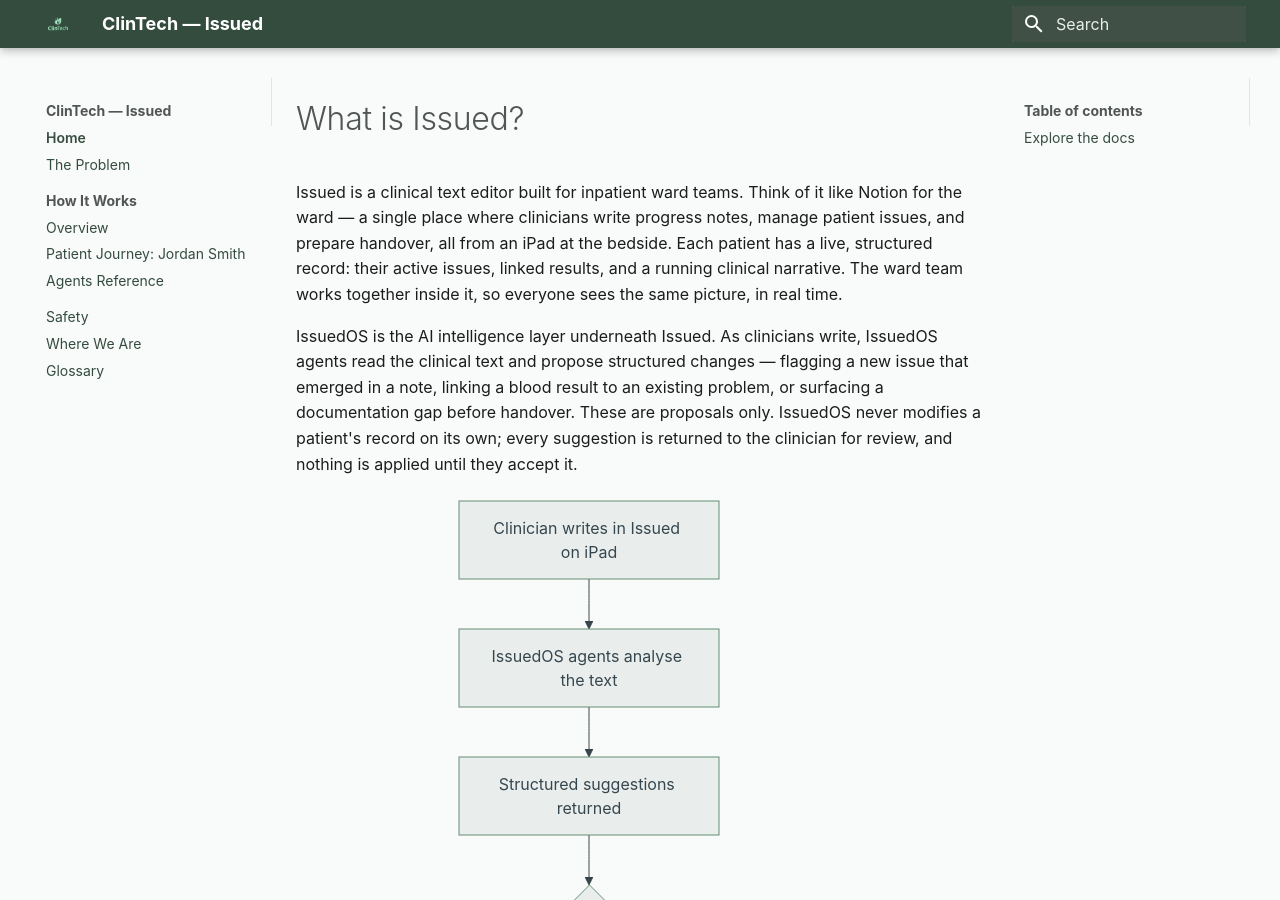
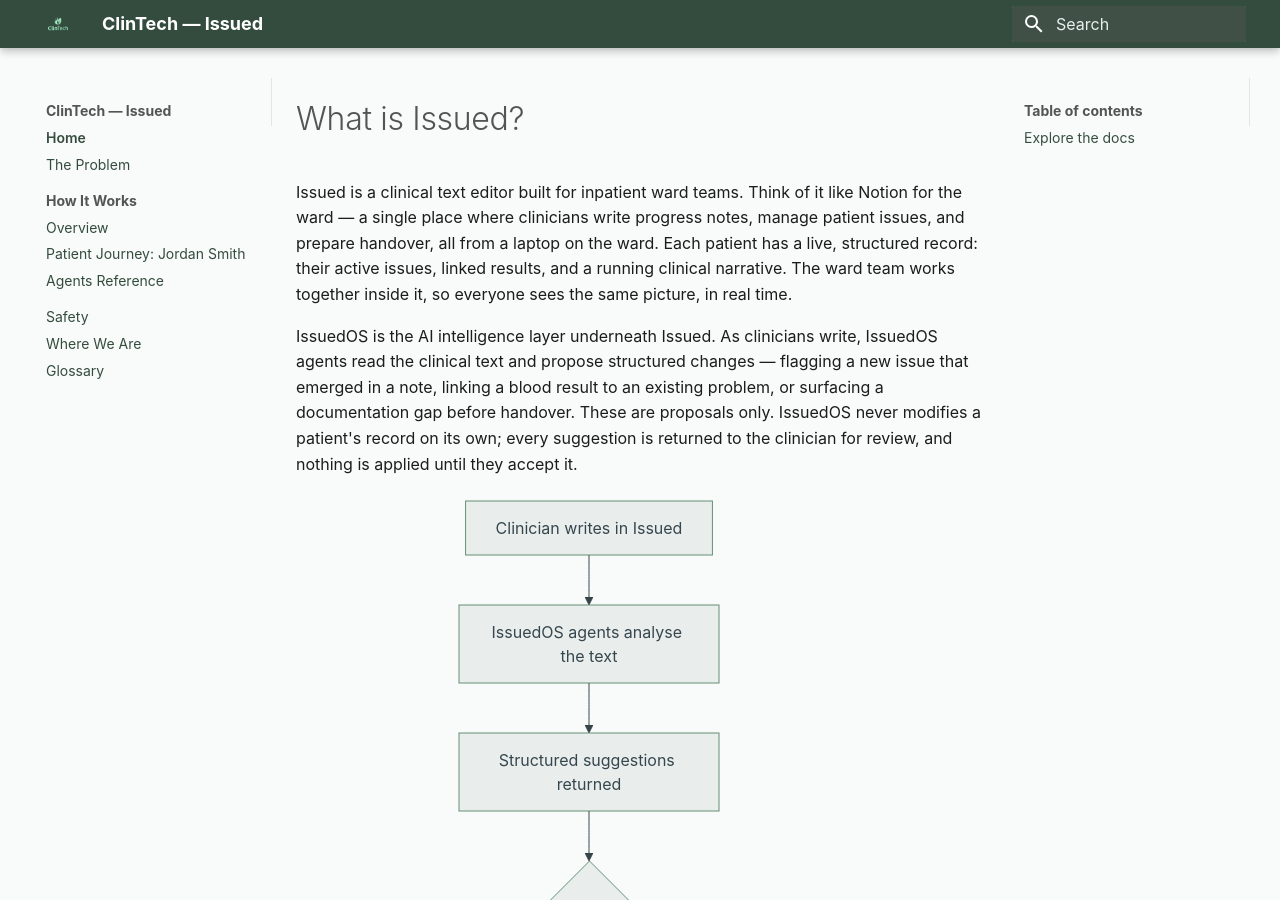
Before and after one commit to ClinTech-dev/issued-docs, an MkDocs documentation site: the page built from docs-site/index.md, in a window 1280 px wide and 900 px high. Built offline with MkDocs 1.6.1 and Material for MkDocs 9.7.7, drawn with Linux system fonts in a browser that asks for light colours.

Commit message:
fix: Dr Bowyer pronouns (he/him) and laptop-first device framing
- Dr Bowyer is male — fixed all she/her pronouns in patient journey
- App is primarily built for laptops, iPad-compatible — updated
  landing page, overview, and Mermaid diagram references

Co-Authored-By: Claude Opus 4.6 (1M context) <noreply@anthropic.com>

````diff
--- a/docs-site/index.md
+++ b/docs-site/index.md
@@ -1,12 +1,12 @@
 # What is Issued?
 
-Issued is a clinical text editor built for inpatient ward teams. Think of it like Notion for the ward — a single place where clinicians write progress notes, manage patient issues, and prepare handover, all from an iPad at the bedside. Each patient has a live, structured record: their active issues, linked results, and a running clinical narrative. The ward team works together inside it, so everyone sees the same picture, in real time.
+Issued is a clinical text editor built for inpatient ward teams. Think of it like Notion for the ward — a single place where clinicians write progress notes, manage patient issues, and prepare handover, all from a laptop on the ward. Each patient has a live, structured record: their active issues, linked results, and a running clinical narrative. The ward team works together inside it, so everyone sees the same picture, in real time.
 
 IssuedOS is the AI intelligence layer underneath Issued. As clinicians write, IssuedOS agents read the clinical text and propose structured changes — flagging a new issue that emerged in a note, linking a blood result to an existing problem, or surfacing a documentation gap before handover. These are proposals only. IssuedOS never modifies a patient's record on its own; every suggestion is returned to the clinician for review, and nothing is applied until they accept it.
 
 ```mermaid
 flowchart TD
-    A[Clinician writes in Issued on iPad] --> B[IssuedOS agents analyse the text]
+    A[Clinician writes in Issued] --> B[IssuedOS agents analyse the text]
     B --> C[Structured suggestions returned]
     C --> D{Clinician reviews}
     D -->|Accepts or edits| E[Progress note updated, action logged]
````
Also changed, not shown: docs-site/how-it-works/index.md (+1 -1 lines), docs-site/how-it-works/patient-journey.md (+2 -2 lines).
